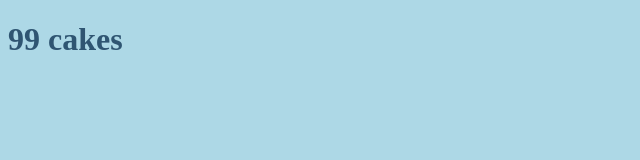
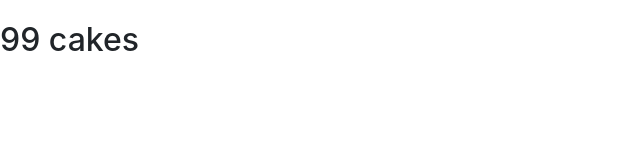
Before and after one commit to emir91/99-cakes, a website built with webpack: page app/index.html in a window 1280 px wide. Shown: the whole page, without its empty margins (0-640 px from the left). Built offline with nearby package versions, Linux system fonts and the light colour scheme.

Commit message:
Setup css file arhcitecture, install postcss-import and bootstrap and add normalize

```diff
--- a/app/assets/scripts/App.js
+++ b/app/assets/scripts/App.js
@@ -1,3 +1,4 @@
+import 'bootstrap/dist/css/bootstrap.min.css';
 import '../styles/styles.css'
 
 if(module.hot){
--- a/app/assets/styles/styles.css
+++ b/app/assets/styles/styles.css
@@ -1,11 +1 @@
-body{
-    background-color: lightblue;
-}
-
-$mainBlue: #2f5572;
-
-.heading{
-    h1{
-        color: $mainBlue;
-    }
-}
+@import 'normalize.css'
--- a/app/index.html
+++ b/app/index.html
@@ -3,6 +3,7 @@
 <head>
     <meta charset="UTF-8">
     <meta name="viewport" content="width=device-width, initial-scale=1.0">
+    <link href="https://fonts.googleapis.com/css?family=Nunito:200,300,400,700" rel="stylesheet">
     <title>Document</title>
 </head>
 <body>
--- a/package.json
+++ b/package.json
@@ -17,12 +17,14 @@
   },
   "homepage": "https://github.com/emir91/99-cakes#readme",
   "dependencies": {
+    "bootstrap": "^4.5.3",
     "loadash": "^1.0.0",
     "normalize.css": "^8.0.1"
   },
   "devDependencies": {
     "autoprefixer": "^10.1.0",
     "css-loader": "^5.0.1",
+    "postcss-import": "^13.0.0",
     "postcss-loader": "^4.1.0",
     "postcss-nested": "^5.0.3",
     "postcss-simple-vars": "^6.0.1",
--- a/webpack.config.js
+++ b/webpack.config.js
@@ -1,6 +1,7 @@
 const path = require('path');
 
 const postCSSPlugins = [
+    require('postcss-import'),
     require('postcss-simple-vars'),
     require('postcss-nested'),
     require('autoprefixer')
```
Also changed, not shown: app/assets/styles/base/_global.css (added), 1 other file.
